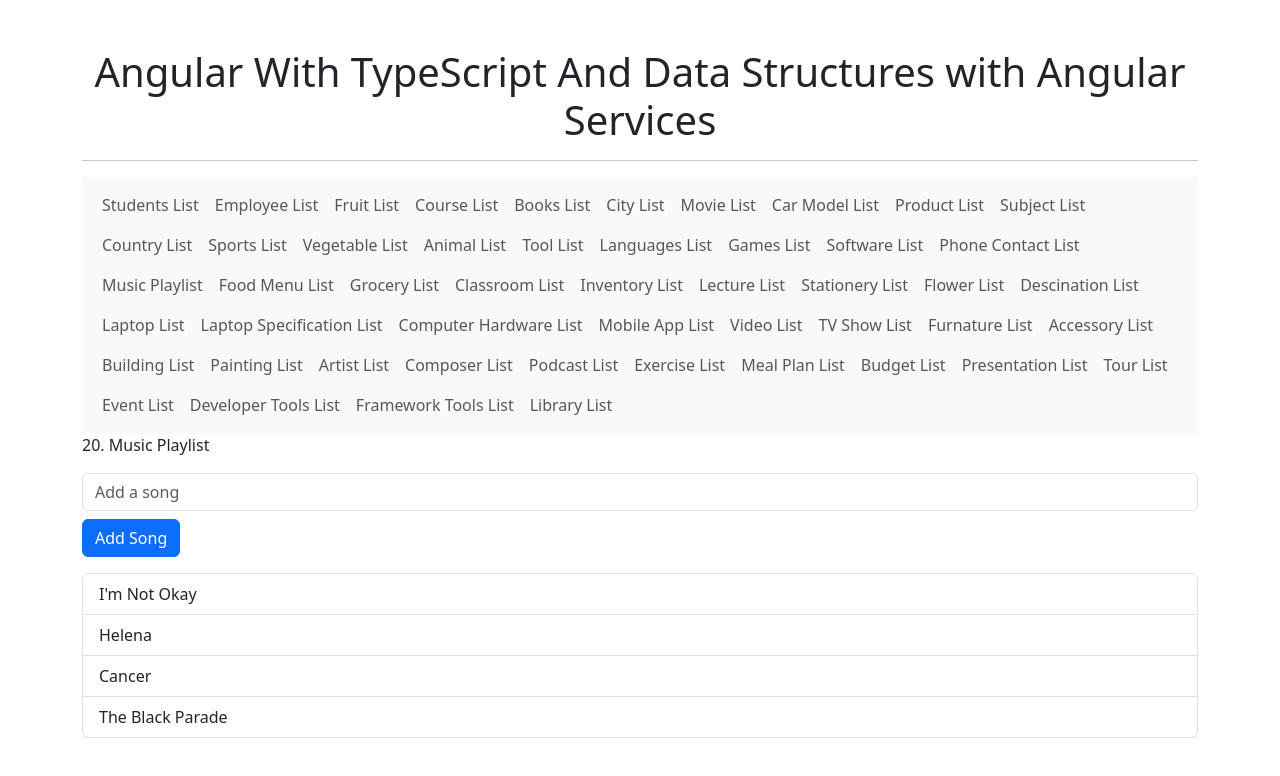
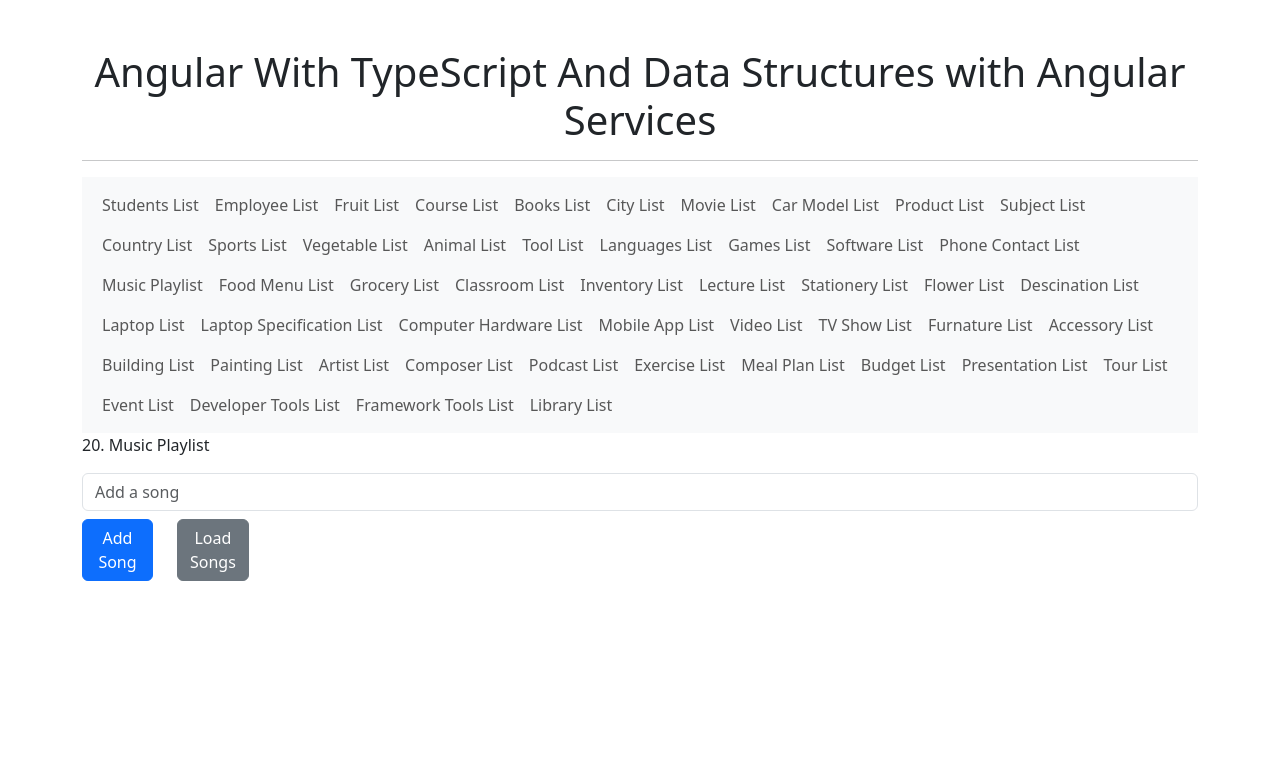
Before and after one commit to muningg/Angular_With_TypeScript_And_Data_Structures, an Angular app: page /music-list in a window 1280 px wide. Shown: the top 776 px of the page. Built offline with nearby package versions, Linux system fonts and the light colour scheme.

Commit message:
feat(music-playlist-service): add service to load music playlist

```diff
--- a/src/app/components/music-playlist/music-playlist.component.html
+++ b/src/app/components/music-playlist/music-playlist.component.html
@@ -1,8 +1,14 @@
 <p>20. Music Playlist</p>
 <input type="text" class="form-control" [(ngModel)]="newSong" placeholder="Add a song" />
 
-<button class="btn btn-primary mt-2" (click)="addSong()">Add Song</button>
-
+<div class="row">
+  <div class="col-sm-1">
+    <button class="btn btn-primary mt-2" (click)="addSong()">Add Song</button>
+  </div>
+  <div class="col-sm-1">
+    <button class="btn btn-secondary mt-2" (click)="provideSongsList()">Load Songs</button>
+  </div>
+</div>
 <ul class="mt-3 list-group">
   <li class="list-group-item" *ngFor="let song of songs">
     {{song}}
--- a/src/app/components/music-playlist/music-playlist.component.ts
+++ b/src/app/components/music-playlist/music-playlist.component.ts
@@ -1,4 +1,5 @@
 import { Component } from '@angular/core';
+import { MusicPlaylistService } from './music-playlist.service';
 
 @Component({
   selector: 'app-music-playlist',
@@ -6,13 +7,17 @@ import { Component } from '@angular/core';
   styleUrl: './music-playlist.component.css'
 })
 export class MusicPlaylistComponent {
-  songs: string[] = ['I\'m Not Okay', 'Helena', 'Cancer','The Black Parade'];
+  songs: string[] = [];
   newSong: string = '';
+  constructor(private songListService: MusicPlaylistService) { }
 
   addSong() {
     if (this.newSong.trim()) {
-      this.songs.push(this.newSong);
+      this.songListService.addSong(this.newSong);
       this.newSong = '';
     }
   }
+  provideSongsList() {
+    this.songs = this.songListService.loadSongs();
+  }
 }
--- /dev/null
+++ b/src/app/components/music-playlist/music-playlist.service.ts
@@ -0,0 +1,18 @@
+import { Injectable } from '@angular/core';
+
+@Injectable({
+  providedIn: 'root'
+})
+export class MusicPlaylistService {
+  private songs: string[] = [
+    'I\'m Not Okay', 'Helena', 'Cancer', 'The Black Parade'
+  ];
+
+  loadSongs() {
+    return this.songs;
+  }
+
+  addSong(song: string) {
+    this.songs.push(song);
+  }
+}
```
Also changed, not shown: 1 other file (tests, documents, lock files or other folders).
